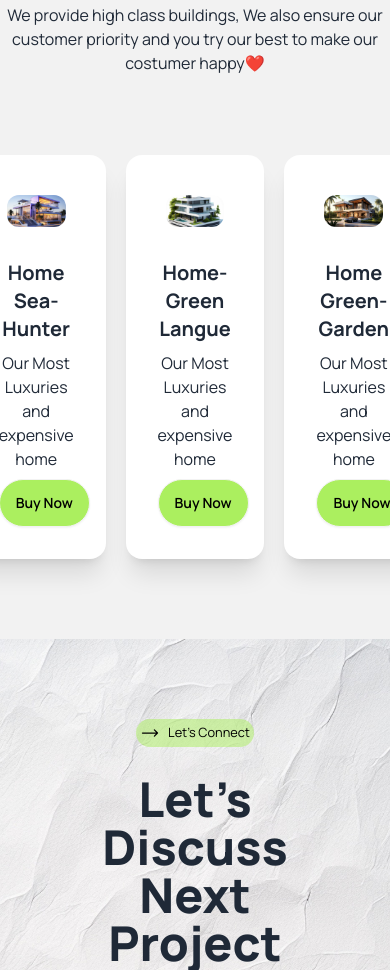
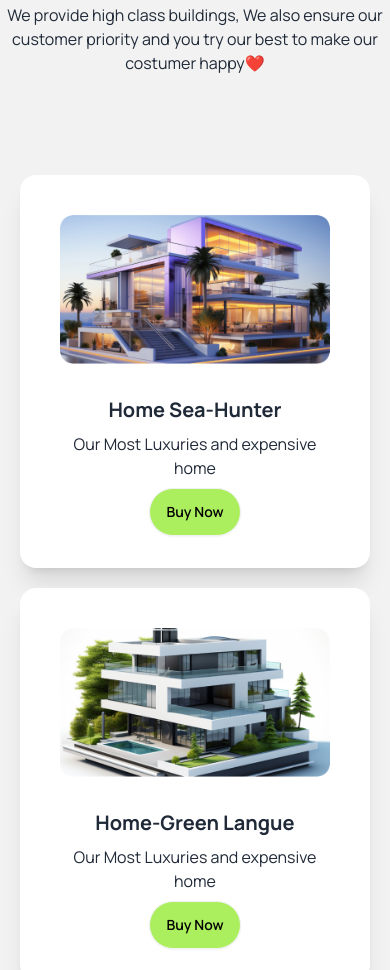
Before and after one commit to ridu101/assignment-3, a plain HTML site: page index.html in a window 390 px wide. Shown: the part 5720-6690 px from the top of the page. Drawn offline with nearby package versions, Linux system fonts and the light colour scheme.

Commit message:
our sell section responsive done

```diff
--- a/index.html
+++ b/index.html
@@ -274,12 +274,12 @@
             </div>
             <!-- card-2 -->
             <div class="flex flex-col lg:flex-row gap-5 p-5">
-                <!-- First Card (reversed to last on small screens) -->
+
                 <div class="flex flex-col items-center bg-white rounded-xl p-5 lg:p-10 order-last lg:order-none">
                     <img class="lg:w-auto" src="./assets/img3.png" alt="">
                 </div>
 
-                <!-- Main Card with Text Content -->
+
                 <div class="hero-content flex flex-col lg:flex-row bg-white rounded-xl">
                     <img src="./assets/img1.png" class="w-full lg:w-auto max-w-sm rounded-lg shadow-2xl" />
                     <div class="text-center lg:text-left p-5 lg:p-10">
@@ -299,7 +299,7 @@
                     </div>
                 </div>
 
-                <!-- Third Card -->
+
                 <div class="flex flex-col items-center bg-white rounded-xl p-5 lg:p-10">
                     <img class="lg:w-auto" src="./assets/img5.png" alt="">
                 </div>
@@ -307,6 +307,7 @@
 
 
         </section>
+        <!-- chose and buy you want section -->
         <section class="md:container md:mx-auto mt-20">
             <div>
                 <!-- text section -->
@@ -316,11 +317,11 @@
                         make our costumer happy❤️</p>
                 </div>
                 <!-- card section -->
-                <div class=" flex gap-5 mt-20 justify-center">
+                <div class="flex flex-col lg:flex-row gap-5 mt-20 justify-center p-5">
                     <!-- card-1 -->
-                    <div class="card bg-base-100 w-96 shadow-xl">
+                    <div class="card bg-base-100 w-full lg:w-96 shadow-xl">
                         <figure class="px-10 pt-10">
-                            <img src="./assets/article1.png" alt="" class="rounded-xl" />
+                            <img src="./assets/article1.png" alt="Home Sea-Hunter" class="rounded-xl" />
                         </figure>
                         <div class="card-body items-center text-center">
                             <h2 class="card-title font-bold">Home Sea-Hunter</h2>
@@ -331,9 +332,9 @@
                         </div>
                     </div>
                     <!-- card-2 -->
-                    <div class="card bg-base-100 w-96 shadow-xl">
+                    <div class="card bg-base-100 w-full lg:w-96 shadow-xl">
                         <figure class="px-10 pt-10">
-                            <img src="./assets/article2.png" alt="" class="rounded-xl" />
+                            <img src="./assets/article2.png" alt="Home-Green Langue" class="rounded-xl" />
                         </figure>
                         <div class="card-body items-center text-center">
                             <h2 class="card-title font-bold">Home-Green Langue</h2>
@@ -344,9 +345,9 @@
                         </div>
                     </div>
                     <!-- card-3 -->
-                    <div class="card bg-base-100 w-96 shadow-xl">
+                    <div class="card bg-base-100 w-full lg:w-96 shadow-xl">
                         <figure class="px-10 pt-10">
-                            <img src="./assets/article3.png" alt="" class="rounded-xl" />
+                            <img src="./assets/article3.png" alt="Home Green-Garden" class="rounded-xl" />
                         </figure>
                         <div class="card-body items-center text-center">
                             <h2 class="card-title font-bold">Home Green-Garden</h2>
@@ -357,6 +358,7 @@
                         </div>
                     </div>
                 </div>
+
             </div>
         </section>
         <!-- discuss section -->
```
